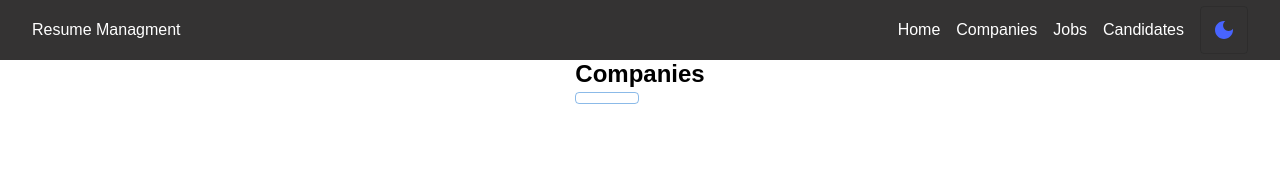
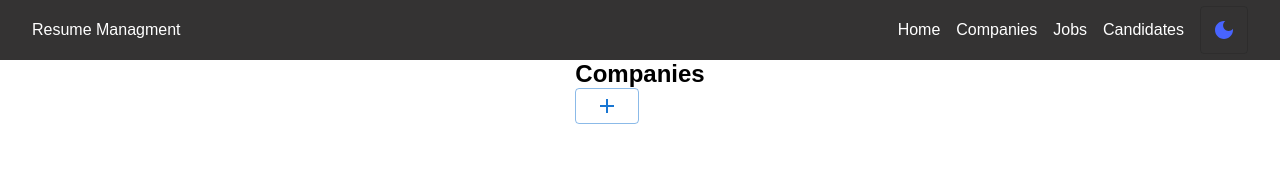
Before and after one commit to AleksandrPolishchuk/ResumeManagmentApp, a React (Create React App) app in the folder frontend/: page /companies in a window 1280 px wide. Shown: the top 178 px of the page. Built offline with nearby package versions, Linux system fonts and the light colour scheme; no server answers.

Commit message:
add mui add-icon for Companies.page

```diff
--- a/frontend/src/pages/companies/Companies.page.tsx
+++ b/frontend/src/pages/companies/Companies.page.tsx
@@ -3,6 +3,7 @@ import "./companies.scss";
 import httpModule from "../../helpers/http.module";
 import { ICompany } from "../../types/global.typing";
 import { Button } from "@mui/material";
+import { Add } from "@mui/icons-material";
 import { useNavigate } from "react-router-dom";
 
 const Companies = () => {
@@ -31,10 +32,9 @@ const Companies = () => {
     <div className="content companies">
       <div className="heading">
         <h2>Companies</h2>
-        <Button
-          variant="outlined"
-          onClick={() => redirect("/companies/add")}
-        ></Button>
+        <Button variant="outlined" onClick={() => redirect("/companies/add")}>
+          <Add />
+        </Button>
       </div>
     </div>
   );
```
